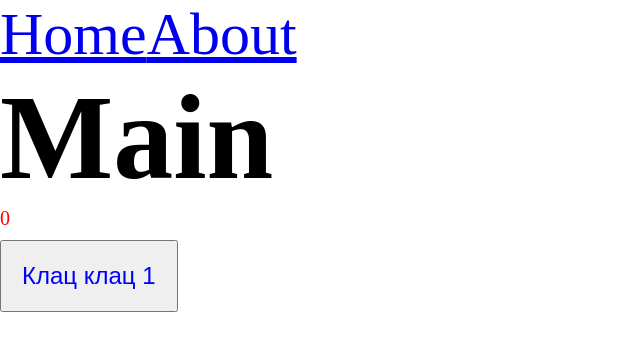
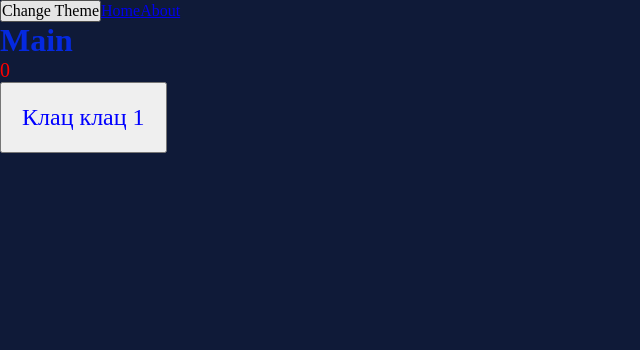
Before and after one commit to dark123us/frontpro, a React app: page / in a window 1280 px wide. Shown: the top 350 px of the page, without its empty margins (0-640 px from the left). Built offline with nearby package versions, Linux system fonts and the light colour scheme.

Commit message:
7 lesson

```diff
--- a/src/App.tsx
+++ b/src/App.tsx
@@ -1,14 +1,18 @@
-
-import './index.scss'
-import {BrowserRouter, Link, Route, Routes} from "react-router-dom";
+import {Link, Route, Routes} from "react-router-dom";
 import {AboutLazy} from "./pages/About.lazy";
 import {MainLazy} from "./pages/Main.lazy";
-import { Suspense } from 'react';
+import {Suspense} from 'react';
+import './styles/index.scss';
+import {useTheme} from "./theme/useTheme";
+
 
 const App = () => {
+    const {theme, changeTheme} = useTheme()
+
     return(
-        <div className="app">
-            <BrowserRouter>
+        <div className={`app ${theme}`}>
+            <button onClick={changeTheme}>Change Theme</button>
+
                     <Link to={'/'}>Home</Link>
                     <Link to={'/about'}>About</Link>
                     <Suspense fallback={<div>Loading...</div>} >
@@ -17,7 +21,7 @@
                             <Route path='/' element={<MainLazy />}/>
                         </Routes>
                     </Suspense>
-            </BrowserRouter>
+
         </div>
 
     )
--- a/src/index.scss
+++ /dev/null
@@ -1,9 +0,0 @@
-* {
-  margin: 0;
-  padding: 0;
-  box-sizing: border-box;
-}
-
-.app {
-  font-size: 60px;
-}
--- a/src/index.tsx
+++ b/src/index.tsx
@@ -1,8 +1,15 @@
 import {render} from "react-dom";
 import App from "./App";
+import {BrowserRouter} from "react-router-dom";
+import ThemeProvider from "./theme/ThemeProvider";
 
 
 render(
-    <App />,
+    <BrowserRouter>
+        <ThemeProvider>
+            <App />
+        </ThemeProvider>
+    </BrowserRouter>,
+
     document.getElementById('app')
 )
--- /dev/null
+++ b/src/styles/index.scss
@@ -0,0 +1,10 @@
+@import "reset";
+@import "variables/global";
+@import "themes/normal";
+@import "themes/dark";
+.app {
+  font-size: var(--font-m);
+  background: var(--bg-color);
+  color: var(--primary-color);
+  min-height: 100vh;
+}
--- /dev/null
+++ b/src/styles/reset.scss
@@ -0,0 +1,13 @@
+* {
+  margin: 0;
+  padding: 0;
+  box-sizing: border-box;
+}
+
+input,
+button,
+textarea,
+select {
+  margin: 0;
+  font: inherit;
+}
--- /dev/null
+++ b/src/styles/themes/dark.scss
@@ -0,0 +1,6 @@
+.app.dark {
+  --bg-color: #102a10;
+  --primary-color: #05e005;
+  --secondary-color: green;
+
+}
--- /dev/null
+++ b/src/styles/themes/normal.scss
@@ -0,0 +1,6 @@
+.app.light {
+  --bg-color: #0f1a38;
+  --primary-color: #0529e0;
+  --secondary-color: #041285;
+
+}
--- /dev/null
+++ b/src/styles/variables/global.scss
@@ -0,0 +1,13 @@
+:root {
+  --font-family-main: Consolas, "Times New Roma", Serif;
+  --font-size-m: 32px;
+  --font-line-m: 40px;
+  --font-m: var(--font-size-m) / var(--font-line-m) var(--font-family-main);
+
+  --font-size-l: 40px;
+  --font-line-l: 48px;
+  --font-l: var(--font-size-l) / var(--font-line-l) var(--font-family-main);
+
+  --bg-color: #5f6ed9;
+  --primary-color: #1c36ec
+}
--- /dev/null
+++ b/src/theme/ThemeContext.ts
@@ -0,0 +1,16 @@
+import {createContext} from "react";
+
+export const enum Theme {
+    LIGHT = 'light',
+    DARK = 'dark'
+}
+
+
+export const LOCAL_STORAGE_THEME_KEY = 'theme';
+
+export interface ThemeContextProps {
+    theme?: Theme,
+    setTheme?: (theme:Theme) => void
+}
+
+export const ThemeContext = createContext<ThemeContextProps>({})
--- /dev/null
+++ b/src/theme/ThemeProvider.tsx
@@ -0,0 +1,23 @@
+import {LOCAL_STORAGE_THEME_KEY, Theme, ThemeContext} from "./ThemeContext";
+import {FC, useMemo, useState} from "react";
+
+
+const defaultTheme = localStorage.getItem(LOCAL_STORAGE_THEME_KEY) as Theme|| Theme.LIGHT
+
+
+const ThemeProvider: FC = ({children}) => {
+    const [theme, setTheme] = useState<Theme>(defaultTheme);
+
+    const defaultProps = useMemo(() => ({
+        theme: theme,
+        setTheme: setTheme
+    }), [theme])
+
+    return (
+        <ThemeContext.Provider value={defaultProps}>
+            {children}
+        </ThemeContext.Provider>
+    );
+};
+
+export default ThemeProvider;
--- /dev/null
+++ b/src/theme/useTheme.ts
@@ -0,0 +1,21 @@
+import {LOCAL_STORAGE_THEME_KEY, Theme, ThemeContext} from "./ThemeContext";
+import {useContext} from "react";
+
+interface UseThemeResult{
+    changeTheme: () => void;
+    theme: Theme
+
+}
+
+export function useTheme():UseThemeResult {
+    const {theme, setTheme} = useContext(ThemeContext);
+    console.log(theme)
+
+    const changeTheme = () => {
+        const newTheme = theme === Theme.DARK? Theme.LIGHT : Theme.DARK
+        localStorage.setItem(LOCAL_STORAGE_THEME_KEY, newTheme);
+        setTheme(newTheme);
+    };
+
+    return{theme, changeTheme}
+}
```
Also changed, not shown: 2 other files (tests, documents, lock files or other folders). Lines whose indentation alone changed are shown as unchanged.
